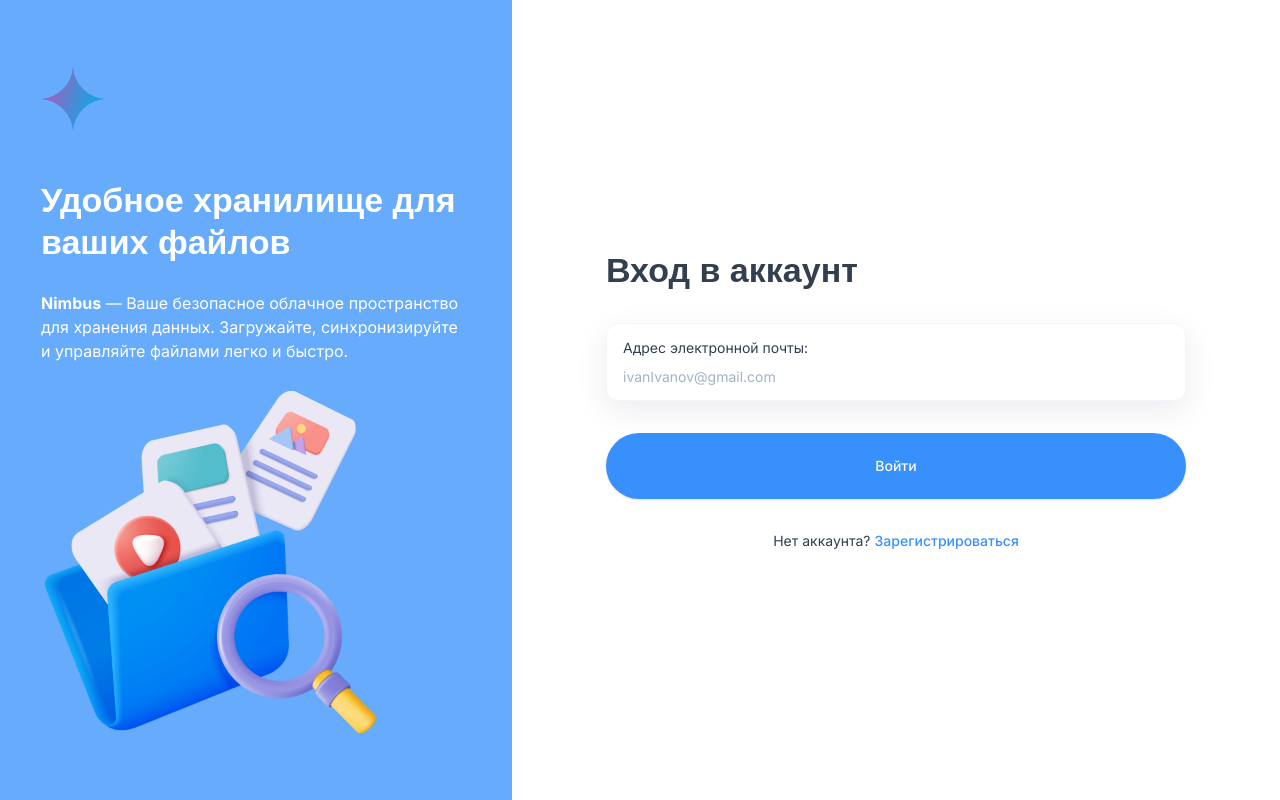
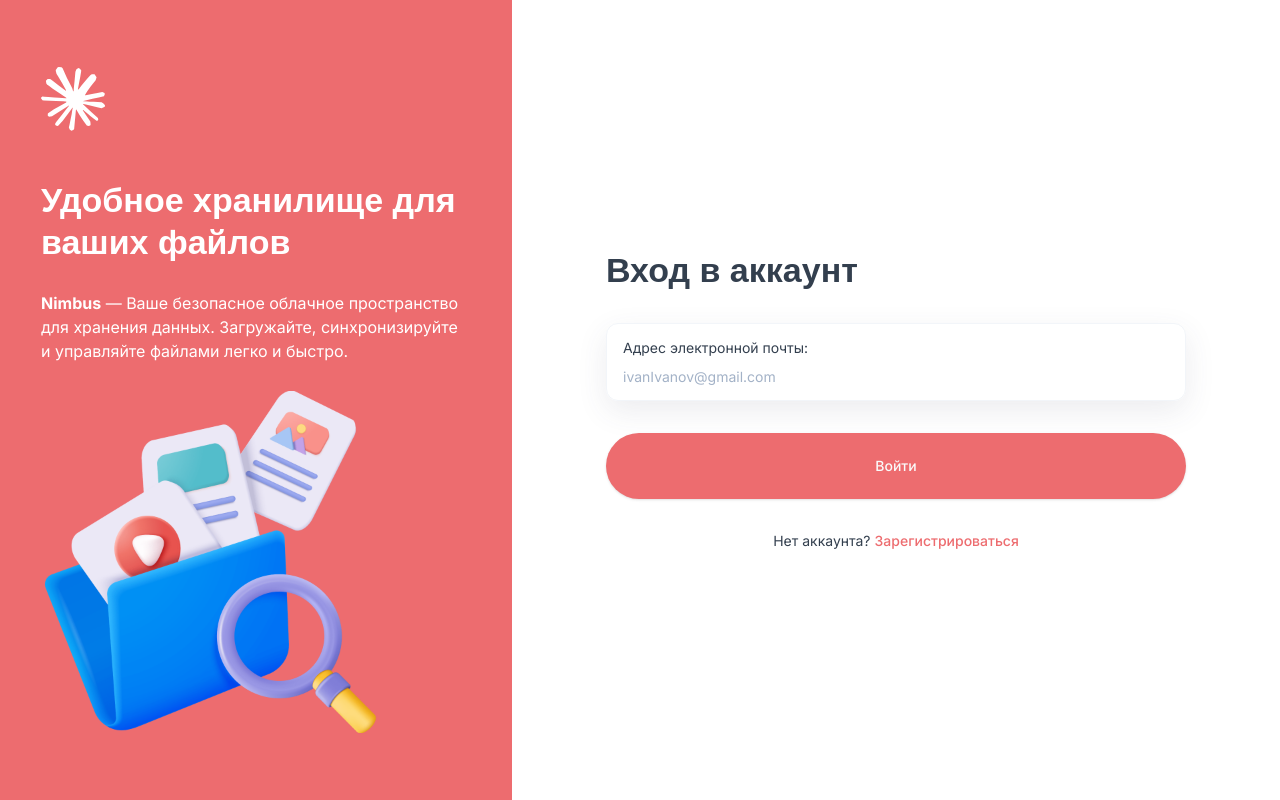
Before and after one commit to maanukyaan/nimbus, a Next.js app: page /sign_in in a window 1280 px wide. Built offline with nearby package versions, Linux system fonts and the light colour scheme; no server answers; a web font is replaced by a local one.

Commit message:
Updated logo, made custom long logo in svg (wrote myself by the way), changed colors from blue to red. Looking great

```diff
--- a/src/app/(auth)/layout.tsx
+++ b/src/app/(auth)/layout.tsx
@@ -7,7 +7,7 @@ export default function AuthLayout({
 }>) {
   return (
     <div className="flex min-h-screen">
-      <section className="hidden w-1/2 items-center justify-center bg-brand-200 p-10 lg:flex xl:w-2/5">
+      <section className="hidden w-1/2 items-center justify-center bg-brand p-10 lg:flex xl:w-2/5">
         <div className="flex max-h-[800px] max-w-[430px] flex-col justify-center space-y-12">
           <Image
             src="/icons/logo.svg"
@@ -16,6 +16,7 @@ export default function AuthLayout({
             quality={100}
             priority
             alt="Logo"
+            className="brightness-0 invert filter"
           />
 
           <div className="space-y-7 text-white">
@@ -47,7 +48,7 @@ export default function AuthLayout({
             src="/icons/logo-long.svg"
             alt="Logo"
             width={512}
-            height={188}
+            height={110}
             className="h-auto w-52 lg:w-[250px]"
             quality={100}
           />
--- a/src/app/(root)/layout.tsx
+++ b/src/app/(root)/layout.tsx
@@ -32,6 +32,7 @@ export default async function Layout({
       </main>
     );
   } catch (error) {
+    console.error(error);
     return redirect("/sign_up");
   }
 }
--- a/src/components/MobileNavigation.tsx
+++ b/src/components/MobileNavigation.tsx
@@ -42,7 +42,7 @@ export default function MobileNavigation({
         src="/icons/logo-long.svg"
         alt="Logo"
         width={512}
-        height={188}
+        height={110}
         className="h-7 w-auto"
         quality={100}
       />
--- a/src/components/Sidebar.tsx
+++ b/src/components/Sidebar.tsx
@@ -22,7 +22,7 @@ export default function Sidebar({ fullName, email, avatar }: ISidebarProps) {
           src="/icons/logo-long.svg"
           alt="Logo"
           width={512}
-          height={188}
+          height={110}
           className="hidden h-auto lg:block"
           quality={100}
         />
--- a/src/config/meta.ts
+++ b/src/config/meta.ts
@@ -25,5 +25,5 @@ export const metaData: Metadata = {
 };
 
 export const viewPort: Viewport = {
-  themeColor: "#101010",
+  themeColor: "#ED6C6F",
 };
--- a/tailwind.config.ts
+++ b/tailwind.config.ts
@@ -15,10 +15,8 @@ export default {
       },
       colors: {
         brand: {
-          "100": "#7CB4FC",
-          "200": "#66ABFC",
-          "900": "#066DFC",
-          DEFAULT: "#3890FC",
+          DEFAULT: "#ED6C6F",
+          100: "#EA6365",
         },
         red: "#FF7474",
         error: "#b80000",
```
Also changed, not shown: public/icons/logo-long.svg, public/icons/logo.svg.
